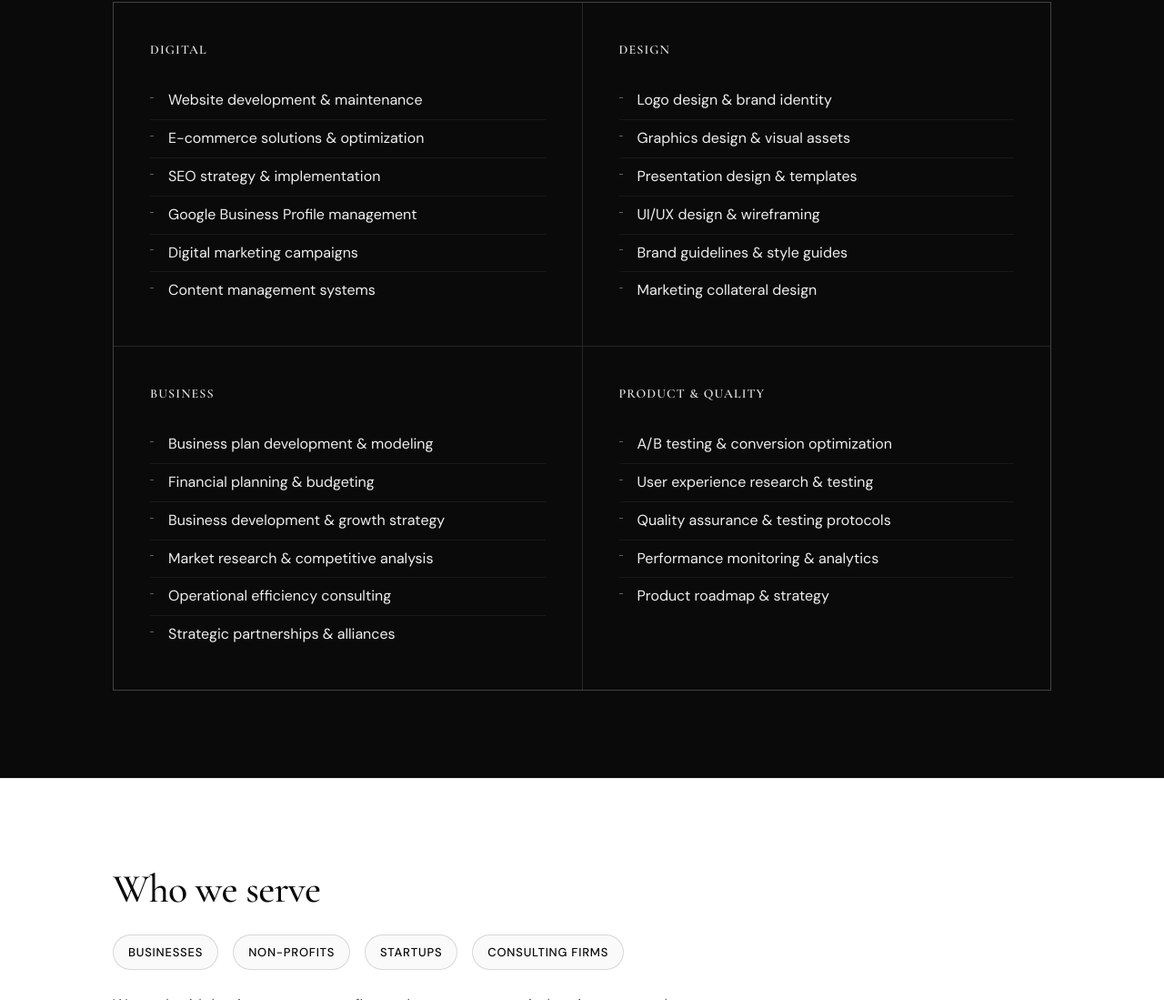
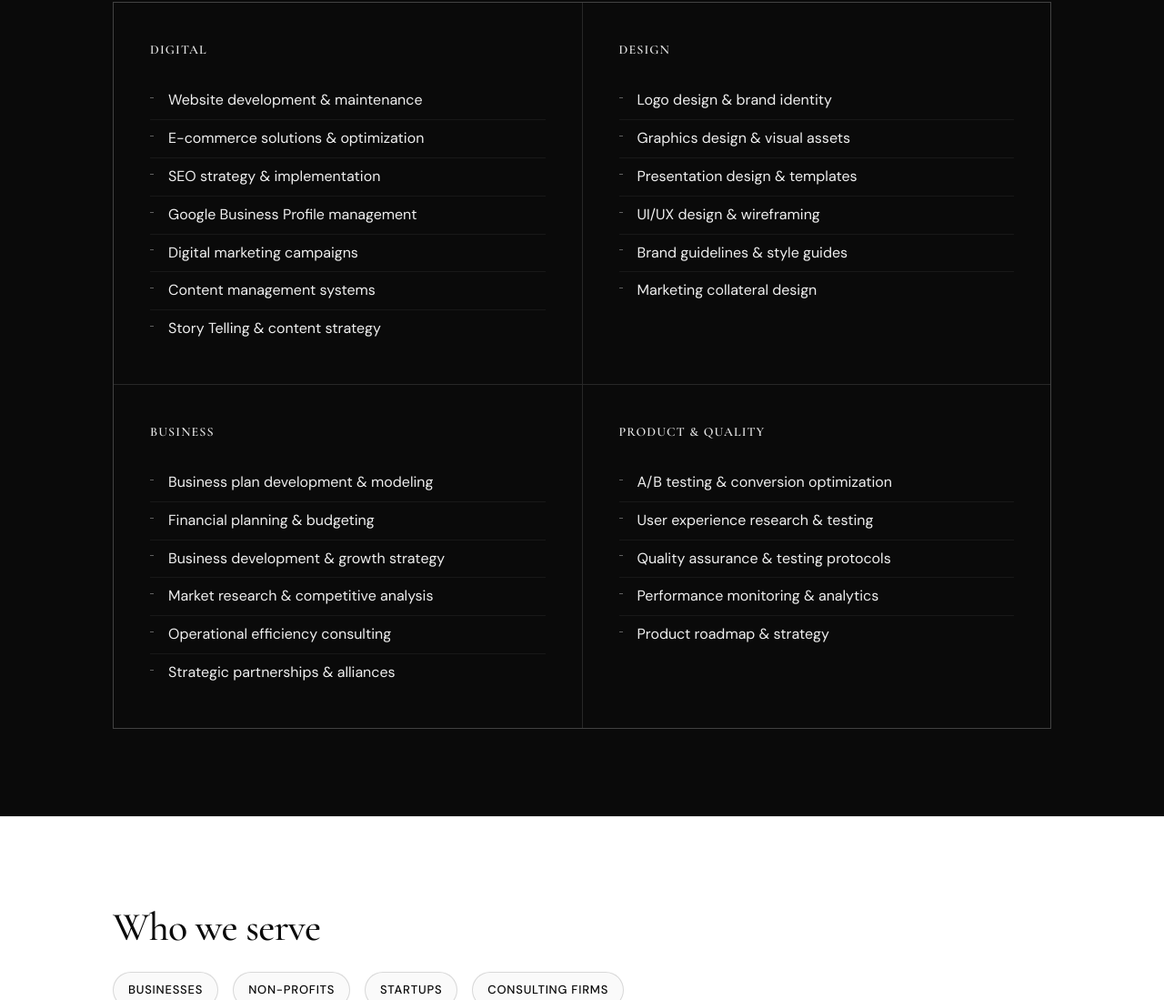
Before and after one commit to BalmDeveloper/balmtechnologies.com, a website built with Vite: page index.html in a window 1280 px wide. Shown: the part 883-1982 px from the top of the page at 91% size. Built offline with nearby package versions, Linux system fonts and the light colour scheme.

Commit message:
Add Story Telling & content strategy to Digital services

```diff
--- a/index.html
+++ b/index.html
@@ -160,6 +160,7 @@
                 <li>Google Business Profile management</li>
                 <li>Digital marketing campaigns</li>
                 <li>Content management systems</li>
+                <li>Story Telling &amp; content strategy</li>
               </ul>
             </article>
             <article class="service-card">
```
